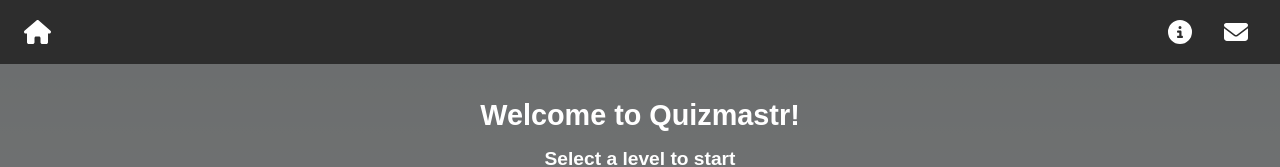
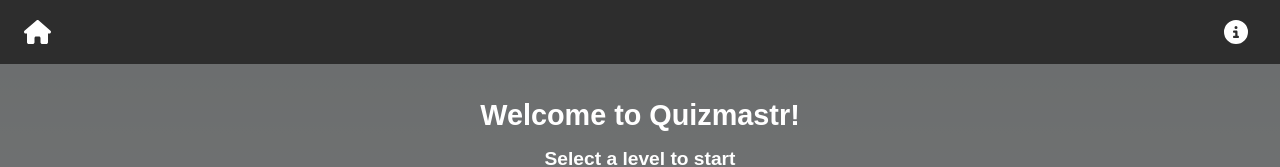
Before and after one commit to swiftugandan/quizmastr, a Next.js app: page / in a window 1280 px wide. Shown: the top 167 px of the page. Built offline with nearby package versions, Linux system fonts and the light colour scheme.

Commit message:
removing contact link

```diff
--- a/components/Header.js
+++ b/components/Header.js
@@ -57,9 +57,6 @@ export const Header = () => {
         <Link href="/about" style={styles.link}>
           <FontAwesomeIcon icon={faInfoCircle} style={styles.icon} />
         </Link>
-        <Link href="/contact" style={styles.link}>
-          <FontAwesomeIcon icon={faEnvelope} style={styles.icon} />
-        </Link>
       </nav>
     </header>
   );
```
